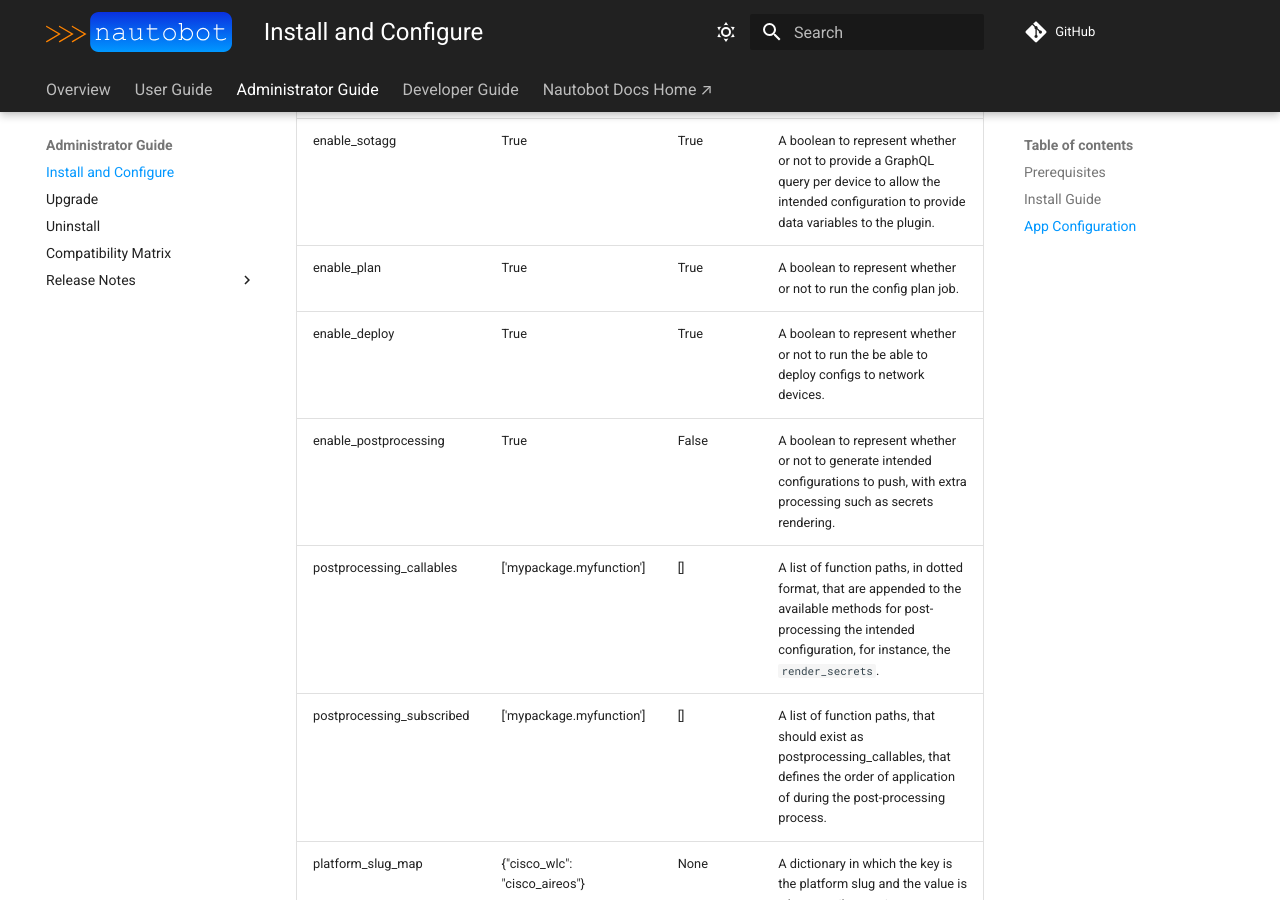
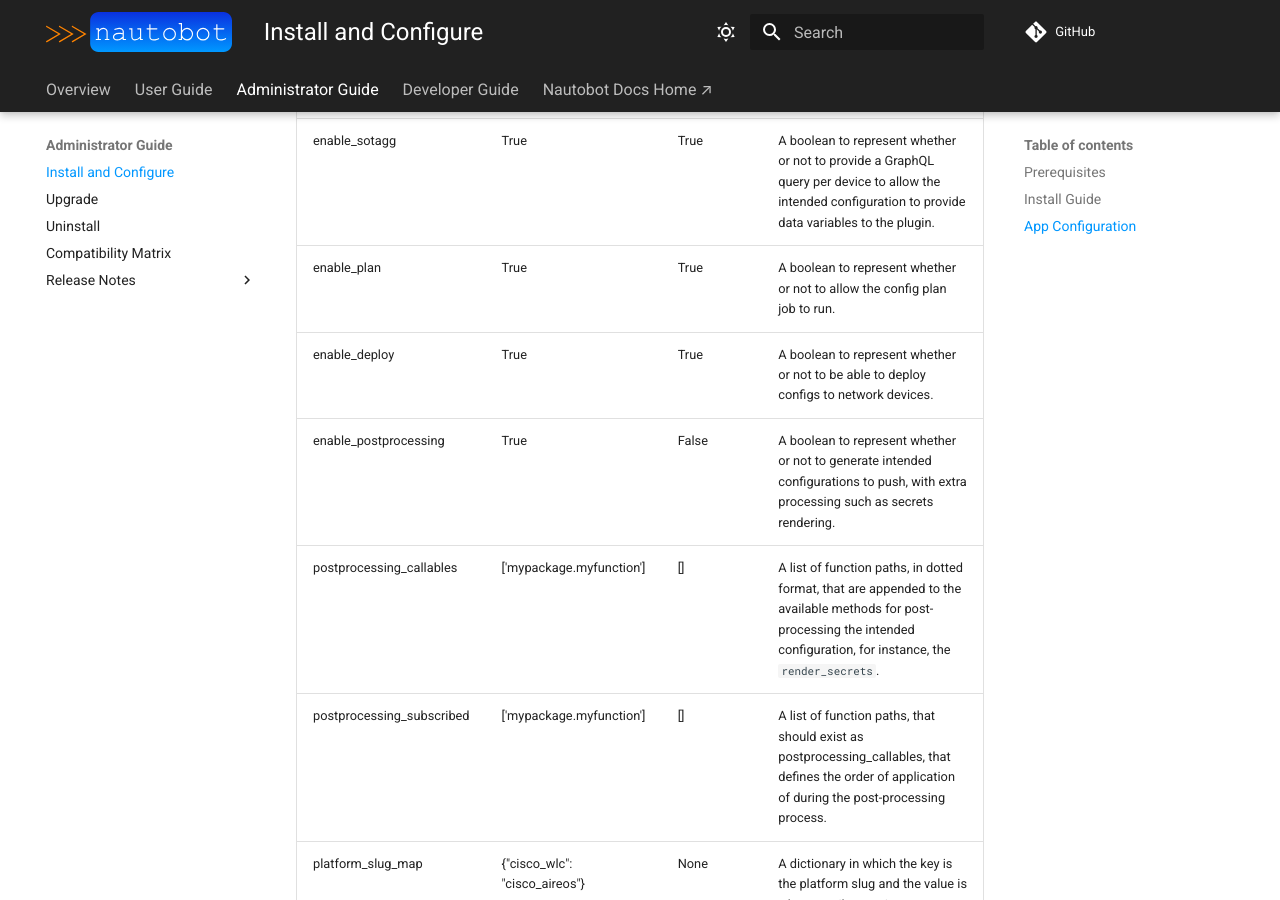
Before and after one commit to nautobot/nautobot-app-golden-config, an MkDocs documentation site: the page built from docs/admin/admin_install.md, in a window 1280 px wide and 900 px high, scrolled down 2704 px. Built offline with MkDocs 1.6.1 and Material for MkDocs 9.7.7, drawn with Linux system fonts in a browser that asks for light colours; comment, search, counter and statistics services are not loaded.

Commit message:
Apply suggestions from code review
Co-authored-by: Jeff Kala <48843785+jeffkala@users.noreply.github.com>

```diff
--- a/docs/admin/admin_install.md
+++ b/docs/admin/admin_install.md
@@ -100,8 +100,8 @@ The plugin behavior can be controlled with the following list of settings.
 | enable_compliance         | True                          | True    | A boolean to represent whether or not to run the compliance process within the plugin.                                                                                     |
 | enable_intended           | True                          | True    | A boolean to represent whether or not to generate intended configurations within the plugin.                                                                               |
 | enable_sotagg             | True                          | True    | A boolean to represent whether or not to provide a GraphQL query per device to allow the intended configuration to provide data variables to the plugin.                   |
-| enable_plan               | True                          | True    | A boolean to represent whether or not to run the config plan job.                                                                                                          |
-| enable_deploy             | True                          | True    | A boolean to represent whether or not to run the be able to deploy configs to network devices.                                                                             |
+| enable_plan               | True                          | True    | A boolean to represent whether or not to allow the config plan job to run.                                                                                                          |
+| enable_deploy             | True                          | True    | A boolean to represent whether or not to be able to deploy configs to network devices.                                                                             |
 | enable_postprocessing     | True                          | False    | A boolean to represent whether or not to generate intended configurations to push, with extra processing such as secrets rendering.                                       |
 | postprocessing_callables  | ['mypackage.myfunction']      | []      | A list of function paths, in dotted format, that are appended to the available methods for post-processing the intended configuration, for instance, the `render_secrets`. |
 | postprocessing_subscribed | ['mypackage.myfunction']      | []      | A list of function paths, that should exist as postprocessing_callables, that defines the order of application of during the post-processing process.                      |
```
